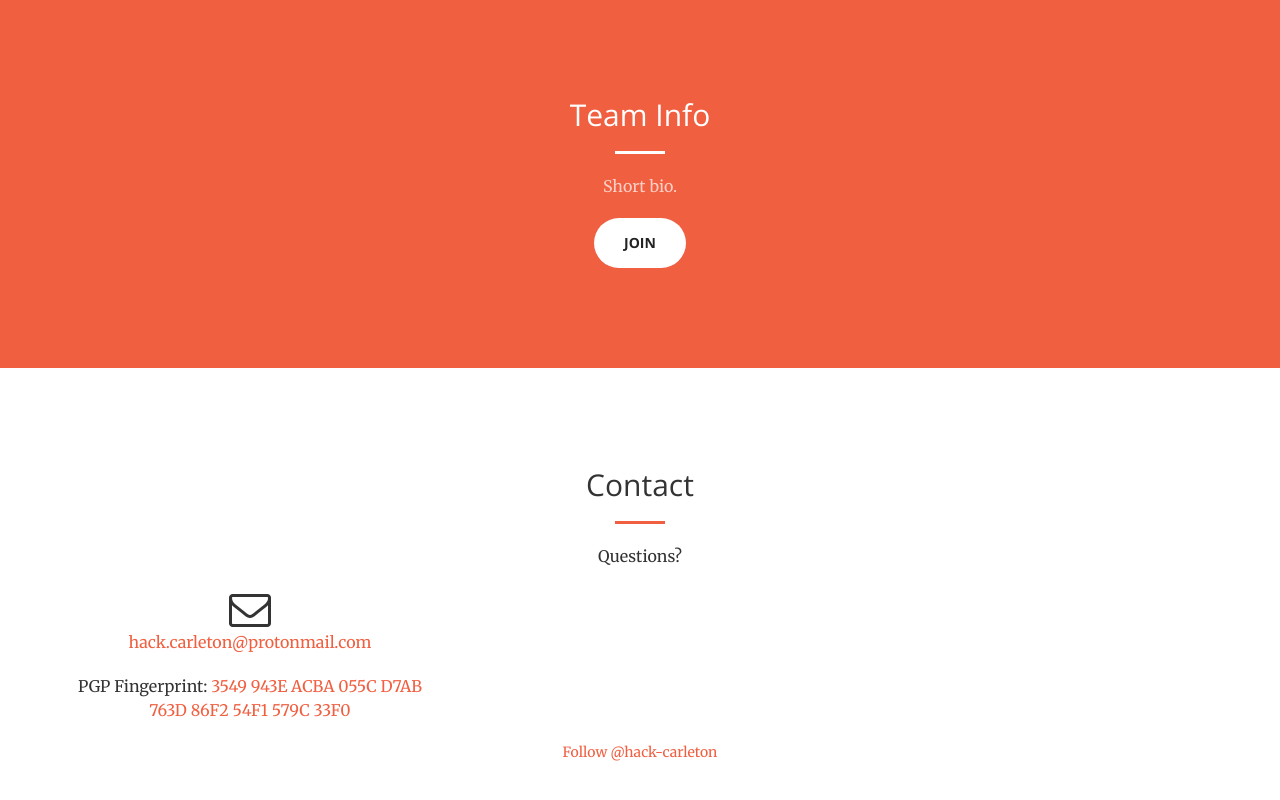
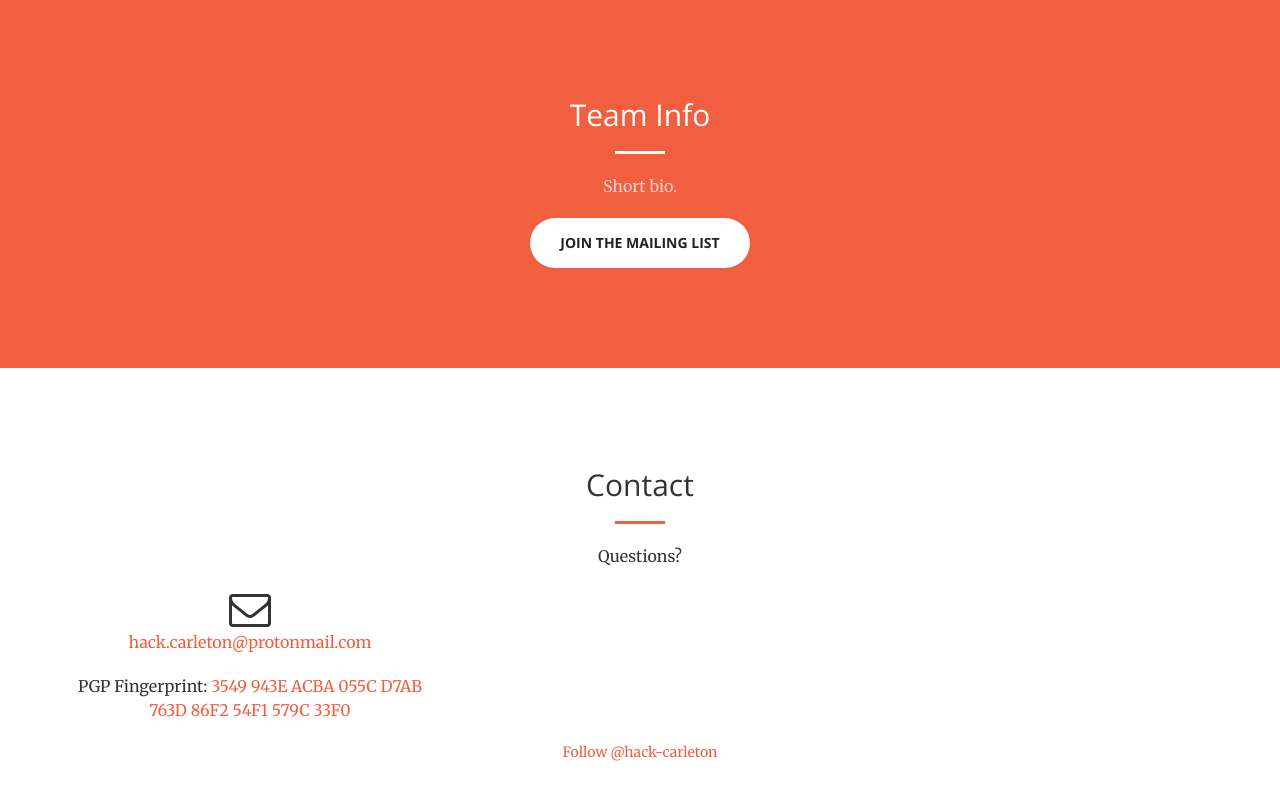
Before and after one commit to hack-carleton/hack-carleton.github.io, a plain HTML site: page index.html in a window 1280 px wide. Shown: the part 802-1602 px from the top of the page. Drawn offline with nearby package versions, Linux system fonts and the light colour scheme.

Commit message:
Added mailing list.

```diff
--- a/index.html
+++ b/index.html
@@ -87,7 +87,7 @@
                     <h2 class="section-heading">Team Info</h2>
                     <hr class="light">
                     <p class="text-faded">Short bio.</p>
-                    <a href="https://blank" class="btn btn-default btn-xl">Join</a>
+                    <a href="https://groups.google.com/forum/#!forum/hack-carleton" class="btn btn-default btn-xl">Join the mailing list</a>
                 </div>
             </div>
         </div>
```
